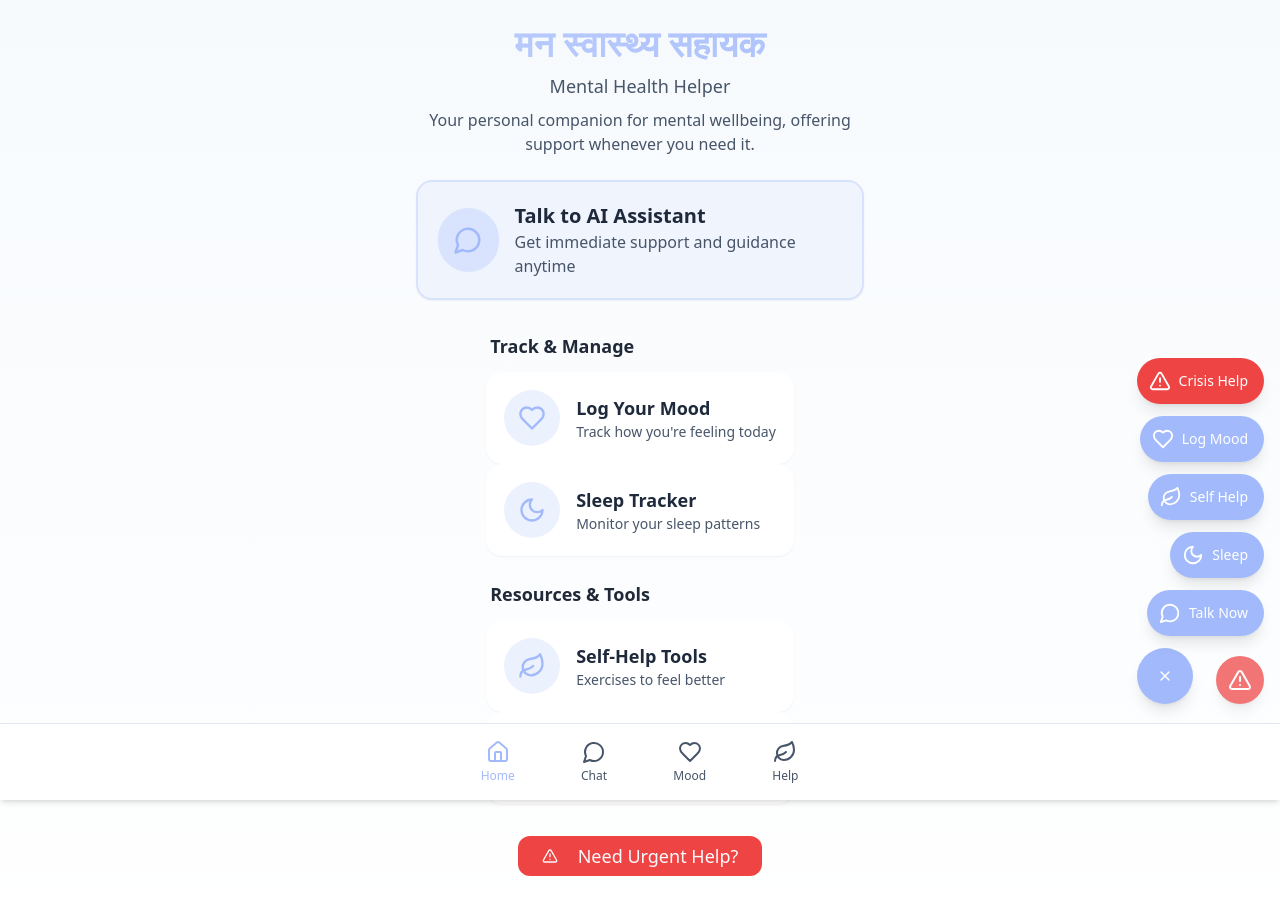
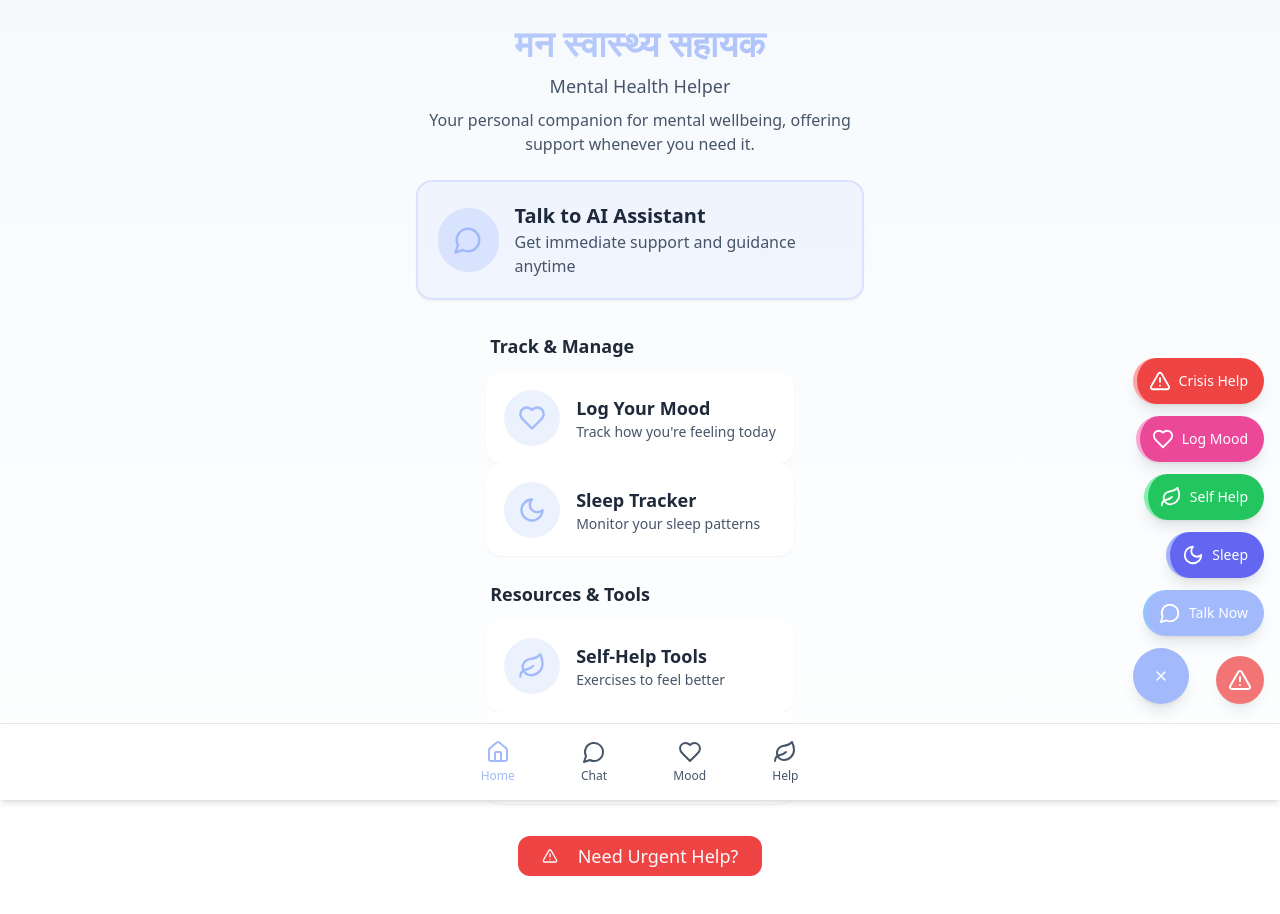
Before and after one commit to Pramis123/mindcare-connect-app, a React (Vite) app: page / in a window 1280 px wide. Both pictures are taken after a click on the button "Open quick actions menu". Shown: the top 914 px of the page. Built offline with nearby package versions, Linux system fonts and the light colour scheme.

Commit message:
Optimize QuickActions with enhanced hover effects and category indicators

```diff
--- a/src/components/QuickActions.tsx
+++ b/src/components/QuickActions.tsx
@@ -1,8 +1,8 @@
-
 import { useState } from "react";
 import { Link } from "react-router-dom";
 import { Plus, X, Heart, AlertTriangle, Leaf, MessageCircle, Moon } from "lucide-react";
 import { Button } from "@/components/ui/button";
+import { cn } from "@/lib/utils";
 
 const QuickActions = () => {
   const [isOpen, setIsOpen] = useState(false);
@@ -18,36 +18,51 @@ const QuickActions = () => {
             icon={<AlertTriangle size={22} />}
             label="Crisis Help"
             bgColor="bg-destructive"
+            borderColor="border-l-red-300"
+            hoverColor="hover:bg-destructive/90"
           />
           <QuickActionButton
             to="/mood"
             icon={<Heart size={22} />}
             label="Log Mood"
-            bgColor="bg-primary"
+            bgColor="bg-pink-500"
+            borderColor="border-l-pink-300"
+            hoverColor="hover:bg-pink-600"
           />
           <QuickActionButton
             to="/self-help"
             icon={<Leaf size={22} />}
             label="Self Help"
-            bgColor="bg-primary"
+            bgColor="bg-green-500"
+            borderColor="border-l-green-300"
+            hoverColor="hover:bg-green-600"
           />
           <QuickActionButton
             to="/sleep"
             icon={<Moon size={22} />}
             label="Sleep"
-            bgColor="bg-primary"
+            bgColor="bg-indigo-500"
+            borderColor="border-l-indigo-300"
+            hoverColor="hover:bg-indigo-600"
           />
           <QuickActionButton
             to="/chatbot"
             icon={<MessageCircle size={22} />}
             label="Talk Now"
             bgColor="bg-primary"
+            borderColor="border-l-blue-300"
+            hoverColor="hover:bg-primary/90"
           />
         </div>
       )}
       <Button
         onClick={toggleOpen}
-        className="h-14 w-14 rounded-full shadow-lg flex items-center justify-center bg-primary hover:bg-primary/90 text-white"
+        className={cn(
+          "h-14 w-14 rounded-full shadow-lg flex items-center justify-center",
+          "bg-primary hover:bg-primary/90 text-white",
+          "hover:shadow-xl hover:scale-105 transition-all duration-200",
+          isOpen ? "" : "animate-pulse-subtle"
+        )}
         aria-label={isOpen ? "Close quick actions menu" : "Open quick actions menu"}
       >
         {isOpen ? <X size={24} /> : <Plus size={24} />}
@@ -61,15 +76,26 @@ interface QuickActionButtonProps {
   icon: React.ReactNode;
   label: string;
   bgColor: string;
+  borderColor: string;
+  hoverColor: string;
 }
 
-const QuickActionButton = ({ to, icon, label, bgColor }: QuickActionButtonProps) => (
+const QuickActionButton = ({ to, icon, label, bgColor, borderColor, hoverColor }: QuickActionButtonProps) => (
   <Link
     to={to}
-    className={`flex items-center gap-2 ${bgColor} text-white p-3 rounded-full shadow-lg hover:opacity-90 transition-opacity duration-200`}
+    className={cn(
+      "flex items-center gap-2 text-white p-3 rounded-full shadow-lg",
+      "hover:shadow-xl hover:scale-105 transition-all duration-200",
+      "relative overflow-hidden border-l-4",
+      bgColor, borderColor, hoverColor,
+      "group"
+    )}
   >
-    {icon}
-    <span className="text-sm font-medium pr-1">{label}</span>
+    <span className="absolute inset-0 bg-white/10 opacity-0 group-hover:opacity-100 transition-opacity"></span>
+    <span className="relative z-10 flex items-center gap-2">
+      <span className="group-hover:animate-bounce-subtle transition-all">{icon}</span>
+      <span className="text-sm font-medium pr-1">{label}</span>
+    </span>
   </Link>
 );
 
--- a/tailwind.config.ts
+++ b/tailwind.config.ts
@@ -1,4 +1,3 @@
-
 import type { Config } from "tailwindcss";
 
 export default {
@@ -89,12 +88,22 @@ export default {
 				'pulse-gentle': {
 					'0%, 100%': { opacity: '1' },
 					'50%': { opacity: '0.8' }
+				},
+				'pulse-subtle': {
+					'0%, 100%': { transform: 'scale(1)' },
+					'50%': { transform: 'scale(1.05)' }
+				},
+				'bounce-subtle': {
+					'0%, 100%': { transform: 'translateY(0)' },
+					'50%': { transform: 'translateY(-3px)' }
 				}
 			},
 			animation: {
 				'accordion-down': 'accordion-down 0.2s ease-out',
 				'accordion-up': 'accordion-up 0.2s ease-out',
-				'pulse-gentle': 'pulse-gentle 3s ease-in-out infinite'
+				'pulse-gentle': 'pulse-gentle 3s ease-in-out infinite',
+				'pulse-subtle': 'pulse-subtle 2s ease-in-out infinite',
+				'bounce-subtle': 'bounce-subtle 1s ease-in-out infinite'
 			}
 		}
 	},
```
